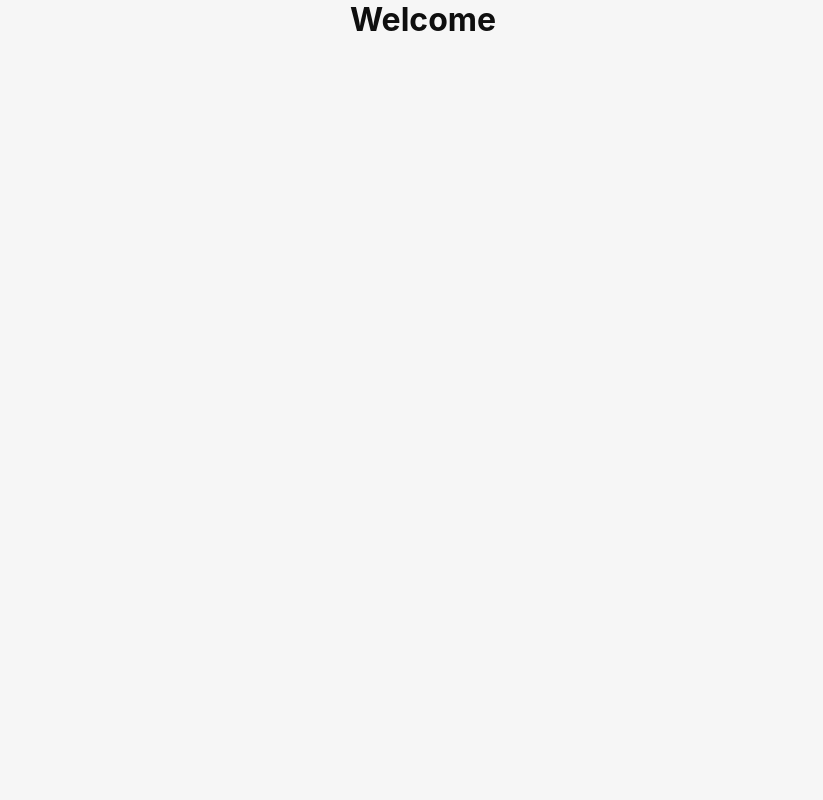
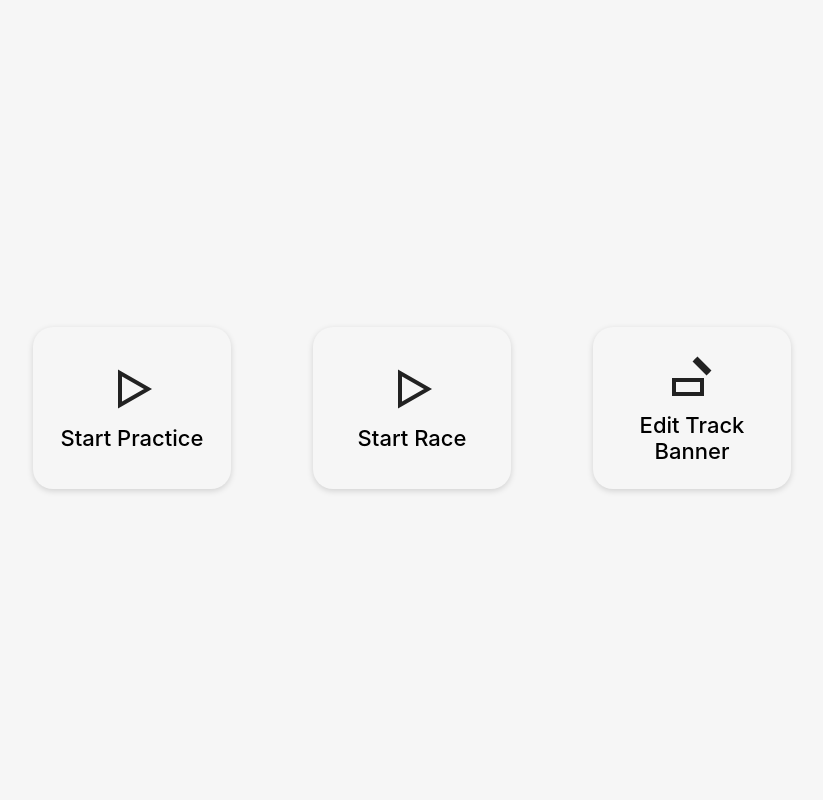
Before and after one commit to ling1984/TORCS-Race-Runner, a SvelteKit app: page / in a window 1280 px wide. Shown: the top 800 px of the page, without its empty margins (217-1040 px from the left). Built offline with nearby package versions, Linux system fonts and the light colour scheme.

Commit message:
Improved the home page, added navigation to multi and banner

```diff
--- a/src/routes/+page.svelte
+++ b/src/routes/+page.svelte
@@ -6,53 +6,103 @@
     goto('/single');
   }
 
+  function startRace() {
+    console.log("Start Race clicked");
+    goto('/multi');
+  }
+
   function editTrackBanner() {
     console.log("Edit Track Banner clicked");
+    goto('/banner');
   }
 
 </script>
 
 <style>
+.home-container {
+  height: 100vh;
+  display: flex;
+  justify-content: center;  /* center horizontally */
+  align-items: center;      /* center vertically */
+}
 
-  .card-button {
-    width: 220px;
-    height: 180px;
+/* Force exactly 3 columns with fixed size */
+.home-slider-grid {
+  display: grid;
+  grid-template-columns: repeat(3, 220px);
+  gap: 60px;
+  justify-content: center;
+}
+
+/* Make buttons look like the cards from your image */
+.home-slider-card {
+  width: 198px;
+  height: 162px;
   border-radius: 20px;
-    background: #f2f2f2;
+  background: var(--slider-card-background, #f2f2f2);
+
   display: flex;
   flex-direction: column;
   justify-content: center;
   align-items: center;
-    box-shadow: 0 2px 6px rgba(0,0,0,0.1);
+
+  gap: 12px;
+  border: none;
   cursor: pointer;
+
+  box-shadow: 0 2px 6px rgba(0,0,0,0.15);
   transition: transform 0.1s ease;
 }
+
+.home-slider-card:hover {
+  transform: scale(1.03);
+}
+
+.home-icon {
+  width: 48px;
+  height: 48px;
+}
+
+.home-label {
+  font-size: 22px;
+  color: #000;
+}
+
+/* clean icon style */
+svg {
+  stroke: #222;
+  fill: none;
+  stroke-width: 2;
+}
 </style>
+<div class="home-container">
+  <div class="home-slider-grid">
 
-<h1>Welcome</h1>
-<!-- <button on:click={startPractice}>Start Practice</button>
-<button on:click={editTrackBanner}>Edit Track Banner</button> -->
-
-<div class="container">
-  <div class="button-row">
+    <!-- Start Practice -->
+    <button class="home-slider-card" type="button" onclick={startPractice}>
+      <svg class="home-icon" viewBox="0 0 24 24">
+        <polygon points="6,4 20,12 6,20" fill="none"></polygon>
+      </svg>
+      <div class="home-label">Start Practice</div>
+    </button>
 
     <!-- Start Race -->
-    <div class="btn" on:click={startPractice}>
-      <svg class="icon" viewBox="0 0 24 24">
+    <button class="home-slider-card" type="button" onclick={startRace}>
+      <svg class="home-icon" viewBox="0 0 24 24">
         <polygon points="6,4 20,12 6,20" fill="none"></polygon>
       </svg>
-      <div class="label">Start Race</div>
-    </div>
+      <div class="home-label">Start Race</div>
+    </button>
 
-    <!-- Edit Track -->
-    <div class="card-button" on:click={editTrackBanner}>
-      <svg class="icon" viewBox="0 0 24 24">
+    <!-- Edit Track Banner -->
+    <button class="home-slider-card" type="button" onclick={editTrackBanner}>
+      <svg class="home-icon" viewBox="0 0 24 24">
         <rect x="3" y="14" width="14" height="7"></rect>
         <line x1="14" y1="3" x2="21" y2="10"></line>
         <line x1="13" y1="4" x2="20" y2="11"></line>
       </svg>
-      <div class="label">Edit track</div>
-    </div>
+      <div class="home-label">Edit Track Banner</div>
+    </button>
 
   </div>
 </div>
```
Lines whose indentation alone changed are shown as unchanged.
